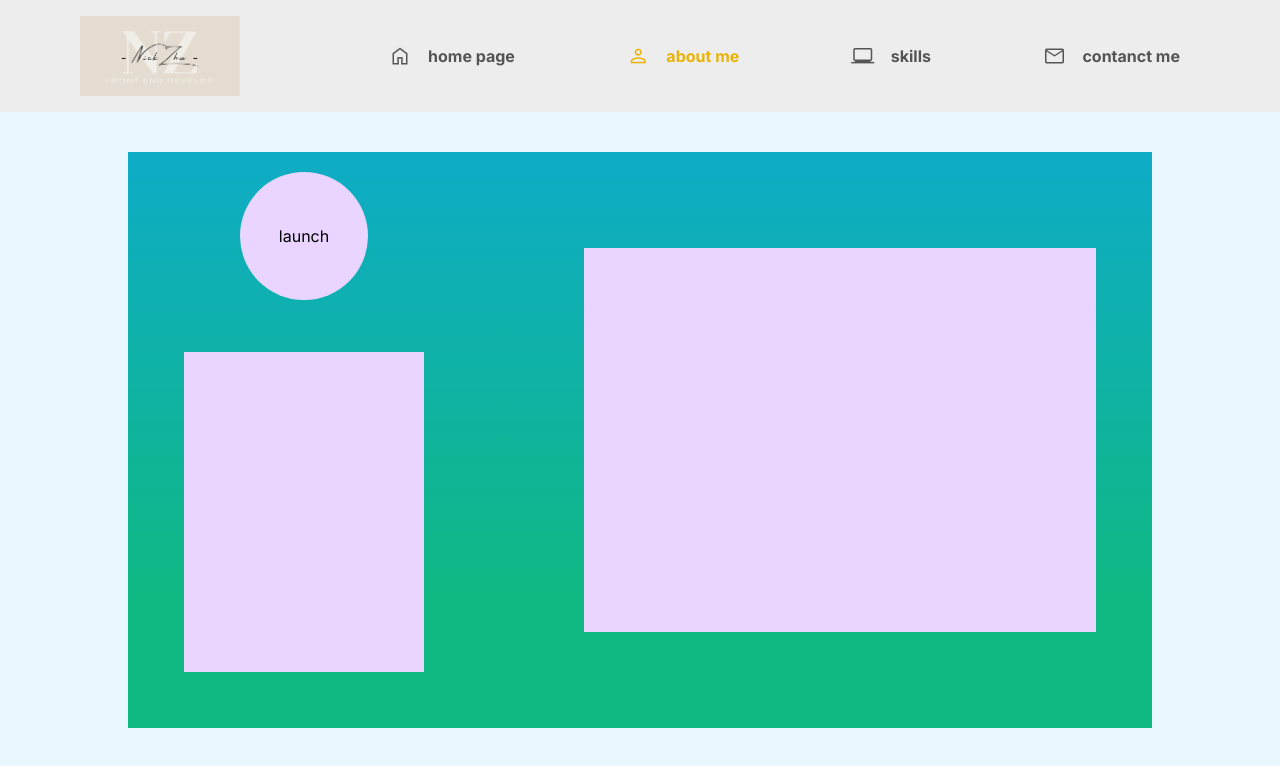
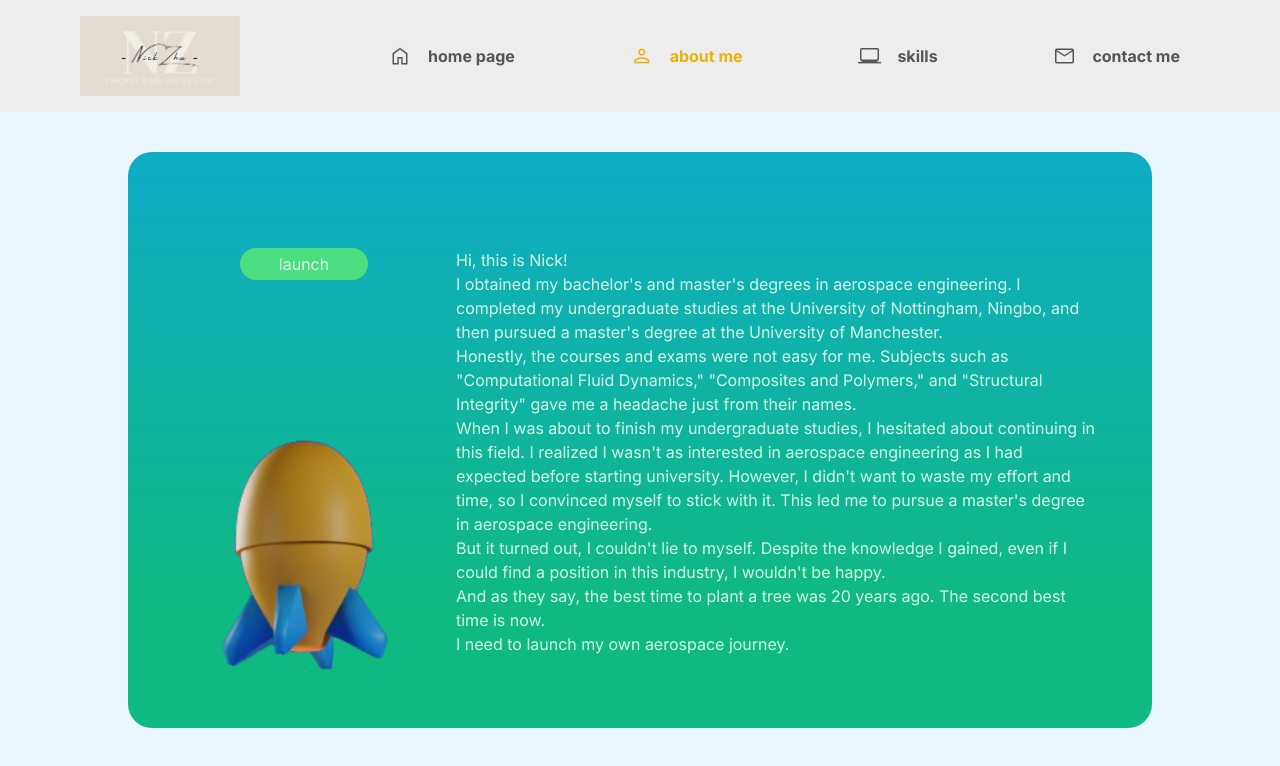
Before and after one commit to XihaoZhu/FakeBookBorrow, a Next.js app: page /profile/aboutMe in a window 1280 px wide. Shown: the top 766 px of the page. Built offline with nearby package versions, Linux system fonts and the light colour scheme.

Commit message:
Time to work on the book system

```diff
--- /dev/null
+++ b/src/app/bookSystem/page.tsx
@@ -0,0 +1,5 @@
+export default function BookSystem() {
+  return (<>
+    <div>this is bookSystem</div>
+  </>)
+}
--- a/src/app/profile/aboutMe/page.tsx
+++ b/src/app/profile/aboutMe/page.tsx
@@ -1,6 +1,9 @@
 "use client"
+
+
 import { useState } from "react";
 import clsx from "clsx";
+import Image from "next/image";
 
 export default function AboutMe() {
 
@@ -13,33 +16,55 @@ export default function AboutMe() {
     // just the outest container, I want to play safe
     <div className="w-full h-full">
       {/* the outer container for the context, where overflow- hidden is applied */}
-      <div className="hidden lg:block w-[64rem] h-[36rem] mx-auto my-auto relative flex-col overflow-hidden">
+      <div className="hidden lg:block w-[64rem] h-[36rem] mx-auto my-auto relative flex-col overflow-hidden rounded-3xl">
         {/* because the spaceship doesn't move so I put it here */}
-        <div className="bg-purple-200 hidden lg:flex flex-col w-[8rem] h-[8rem] absolute top-5 left-[7rem] rounded-full justify-center z-10 cursor-pointer" onClick={launchFun}>
-          <div className="text-center">
+        <div className={clsx("bg-green-400 hidden lg:flex flex-col w-[8rem] h-[2rem] absolute top-24 left-[7rem] rounded-full justify-center z-10 cursor-pointer hover:scale-125 transition-all duration-500",{
+          "lg:hidden":launch==1,
+        })} onClick={launchFun}>
+          <div className="text-center text-green-100">
             launch
           </div>
         </div>
-        <div className="bg-purple-200 hidden lg:block w-[15rem] h-[20rem] absolute bottom-14 left-14 z-10">
-
+        <div className={clsx("hidden lg:block w-[15rem] absolute bottom-14 left-14 z-10 transition-all duration-1000",{
+          "h-[15rem]":launch==0,
+          "h-[20rem]":launch==1,
+        })}>
+        <Image src="/pics/aerospace.png" width={0} height={0} sizes="auto" className="w-full h-full object-cover object-top" alt="my spaceship"/>
         </div>
         {/* where  double the height will be and where the tansform happens*/}
-        <div className={clsx(" hidden lg:block w-full h-[72rem] absolute bottom-0 transition-all duration-[3000ms]",{
+        <div className={clsx(" hidden lg:block w-full h-[72rem] absolute bottom-0 transition-all duration-[3000ms] delay-1000",{
           "translate-y-[50%]":launch==1,
         })}>
           {/* because I want a movement of this element and I needs children relative to father, So an extra element is needed */}
           <div className=" bg-gradient-to-b from-indigo-500 from-10% via-sky-500 via-30% to-emerald-500 to-90% hidden lg:block w-full h-[72rem] relative bottom-0">
             {/* words for my motivation learn front end */}
-            <div className="bg-purple-200 hidden lg:block w-[32rem] h-[24rem] absolute top-24 right-14 z-10">
+            <div className="hidden lg:block w-[40rem] h-[24rem] absolute top-24 right-14 z-10 text-indigo-100">
+            I always like things to be visible. From what I&apos;ve learned in my free time, you can tell—I enjoy working with tools like Photoshop and Blender.<br/>
+            Meanwhile, I&apos;m also interested in logic. I really like the idea of everything operating with clear rules. And I like figuring out how things work after studying and thinking. That&apos;s why I thought I would enjoy aerospace engineering.<br/>
+            I still remember the moment when I created a simple animation in MATLAB (a tree with snow falling). It was an additional task in an undergraduate coursework. I felt satisfied and happy when achieving it, making something vividly visible with logical codes.<br/>
+            Front-end development seems to be a job perfectly meets both of my fantasies.<br/>
+            I&apos;ve been working hard learning front-end development on my own. Each time I learn something new or finish a practice project, I feel more certain that I really like it as a job.<br/>
+            I know it can be hard to enter an industry without a relevant background. I&apos;ve always believed that as long as you work hard, there will be gains.<br/>
+            Even though I haven&apos;t had the chance to enter this industry yet, I will keep studying and improving my skills. I believe I will become a front-end developer and continue to get better in this field over time. As my favorite Chinese idiom says, &quot;事在人为.&quot;<br/>
+
 
             </div>
             {/* words for my experience in aerospace */}
-            <div className="bg-purple-200 hidden lg:block w-[32rem] h-[24rem] absolute bottom-24 right-14 z-10">
-
+            <div className="hidden lg:block w-[40rem] h-[24rem] absolute bottom-24 right-14 z-10  text-emerald-100">
+            Hi, this is Nick!<br/>
+            I obtained my bachelor&apos;s and master&apos;s degrees in aerospace engineering. I completed my undergraduate studies at the University of Nottingham, Ningbo, and then pursued a master&apos;s degree at the University of Manchester.<br/>
+            Honestly, the courses and exams were not easy for me. Subjects such as &quot;Computational Fluid Dynamics,&quot; &quot;Composites and Polymers,&quot; and &quot;Structural Integrity&quot; gave me a headache just from their names.<br/>
+            When I was about to finish my undergraduate studies, I hesitated about continuing in this field. I realized I wasn&apos;t as interested in aerospace engineering as             I had expected before starting university. However, I didn&apos;t want to waste my effort and time, so I convinced myself to stick with it. This led me to pursue a             master&apos;s degree in aerospace engineering.<br/>
+            But it turned out, I couldn&apos;t lie to myself. Despite the knowledge I gained, even if I could find a position in this industry, I wouldn&apos;t be happy.<br/>
+            And as they say, the best time to plant a tree was 20 years ago. The second best time is now.<br/>
+            I need to launch my own aerospace journey.
             </div>
           </div>
         </div>
       </div>
+      <div className="lg:hidden p-20">
+        Nick has too much to say here. Please switch to your computer to endure his rambling :P
+      </div>
     </div>
   );
 }
--- a/src/app/profile/skills/page.tsx
+++ b/src/app/profile/skills/page.tsx
@@ -4,6 +4,7 @@ import Image from "next/image";
 import {IconArray} from "@/app/ui/icons"
 import { useEffect, useState } from "react";
 import clsx from "clsx";
+import Link from "next/link";
 
 export default function Skills() {
   const shows=[['Git','Html','Nodejs','TS','CSS','Tailwind','PostgreSQL'],
@@ -35,8 +36,12 @@ export default function Skills() {
       </div>
 
       {/* the two arrows */}
-      <span className="material-symbols-outlined absolute top-[55%] left-0 -translate-x-[100%] text-4xl md:text-5xl cursor-pointer z-10 text-orange-500" onClick={left}>arrow_circle_left</span>
-      <span className="material-symbols-outlined absolute top-[55%] right-0 translate-x-[100%] text-4xl md:text-5xl cursor-pointer z-10 text-orange-500" onClick={right}>arrow_circle_right</span>
+      <span className={clsx("material-symbols-outlined absolute top-[55%] left-0 -translate-x-[100%] text-4xl md:text-5xl cursor-pointer z-10 text-orange-500 transition-all duration-300",{
+        "hidden":project==0,
+      })} onClick={left}>arrow_circle_left</span>
+      <span className={clsx("material-symbols-outlined absolute top-[55%] right-0 translate-x-[100%] text-4xl md:text-5xl cursor-pointer z-10 text-orange-500 transition-all duration-300",{
+        "hidden":project==2,
+      })} onClick={right}>arrow_circle_right</span>
 
       {/* the largest container, where the overflow hidden will be assigned */}
       <div className="flex-1 w-full overflow-hidden">
@@ -48,7 +53,7 @@ export default function Skills() {
         })}>
           {/* three repeating parts */}
             {/* first project */}
-            <div className="w-1/3 h-full flex cursor-pointer">
+            <Link className="w-1/3 h-full flex cursor-pointer" href="/bookSystem" target="_blank">
               <div className="w-full lg:w-1/2 flex flex-col justify-center space-y-5">
                 <Image src={"/pics/react_project.png"} alt="project pic" sizes="auto" width={0} height={0} className="w-full rounded-lg"/>
                 {/* concise description for small screen */}
@@ -59,19 +64,16 @@ export default function Skills() {
               {/* long description for large screen */}
               <div className="w-0 lg:w-1/2 hidden p-10 text-left lg:flex lg:flex-col leading-loose font-semibold italic overflow-y-visible overflow-auto">
                 <div>
-                  The project you&apos;re viewing now is Nick&apos;s third project and also the first full stack project. <br />
-                  It&apos;s the first time he uses typescript instead of Javascript in a project, although he learnt TS before he built his second project.
-                  <br /><br />
-                  The whole project is built in structure Next.Js and deployed on Vercel. All basic CSS is implemented with Tailwind. Nick also made this project mobile adapted, feel free to visit this website on your mobile devices. <br /><br />
-                  A book borrow system based on PostgreSQL is integred as a token for back-end skill, click to get accesee. <br />
-                  <br />
-                  (All three Nick&apos;s projects are designed and made on his own, no any templates were used.
-                  He also made something during learning as practice. But he thinks projects made following instructions are not sincere to show the skills, even   they for sure can look better.)
+                The project you&apos;re viewing now is Nick&apos;s third project and his first full-stack project.<br/>
+                It&apos;s the first time he&apos;s used TypeScript instead of JavaScript, although he learned TS before building his second project.<br/><br/>
+                The entire project is built using Next.js and deployed on Vercel. All basic CSS is implemented with Tailwind. Nick also made this project mobile-friendly, so feel free to visit this website on your mobile devices.<br/><br/>
+                A book borrowing system based on PostgreSQL is integrated as a demonstration of back-end skills—click to access it.<br/><br/>
+                (All three of Nick&apos;s projects are designed and built entirely by him without using any templates. He also created other projects as practice while learning. However, he believes projects made by following instructions aren&apos;t a sincere representation of his skills, even if they may look better.)<br/>
                 </div>
               </div>
-            </div>
+            </Link>
             {/* second project*/}
-            <div className="w-1/3 h-full flex  cursor-pointer">
+            <Link className="w-1/3 h-full flex  cursor-pointer" href="https://main--nick-in-sea.netlify.app/" target="_blank">
               <div className="w-full lg:w-1/2 flex flex-col justify-center space-y-5">
                 <Image src={"/pics/vue_project.png"} alt="project pic" sizes="auto" width={0} height={0} className="w-full rounded-lg"/>
                 {/* concise description for small screen */}
@@ -87,9 +89,9 @@ export default function Skills() {
                 Nick used blender to made the endless animation.
                 </div>
               </div>
-            </div>
+            </Link>
             {/* third project*/}
-            <div className="w-1/3 h-full flex  cursor-pointer">
+            <Link className="w-1/3 h-full flex  cursor-pointer" href="https://know-nick.netlify.app/" target="_blank">
               <div className="w-full lg:w-1/2 flex flex-col justify-center space-y-5">
                 <Image src={"/pics/react_project.png"} alt="project pic" sizes="auto" width={0} height={0} className="w-full rounded-lg"/>
                 {/* concise description for small screen */}
@@ -106,7 +108,7 @@ export default function Skills() {
                 (BTW Nick has learnt a lot more things after this project was finished, while the notes page in this project is not updated.)
                 </div>
               </div>
-            </div>
+            </Link>
 
         </div>
 
--- a/src/app/ui/headNav.tsx
+++ b/src/app/ui/headNav.tsx
@@ -75,7 +75,7 @@ export default function HeadNav(){
             'text-yellow-500':pathname === '/profile/contactMe'
           }
         )}>
-          <span className="material-symbols-outlined mr-4">mail</span>contanct me
+          <span className="material-symbols-outlined mr-4">mail</span>contact me
         </Link>
       </ol>
     </div>
```
Also changed, not shown: public/pics/aerospace.png (added), public/pics/aerospaceNoFire.png (added).
